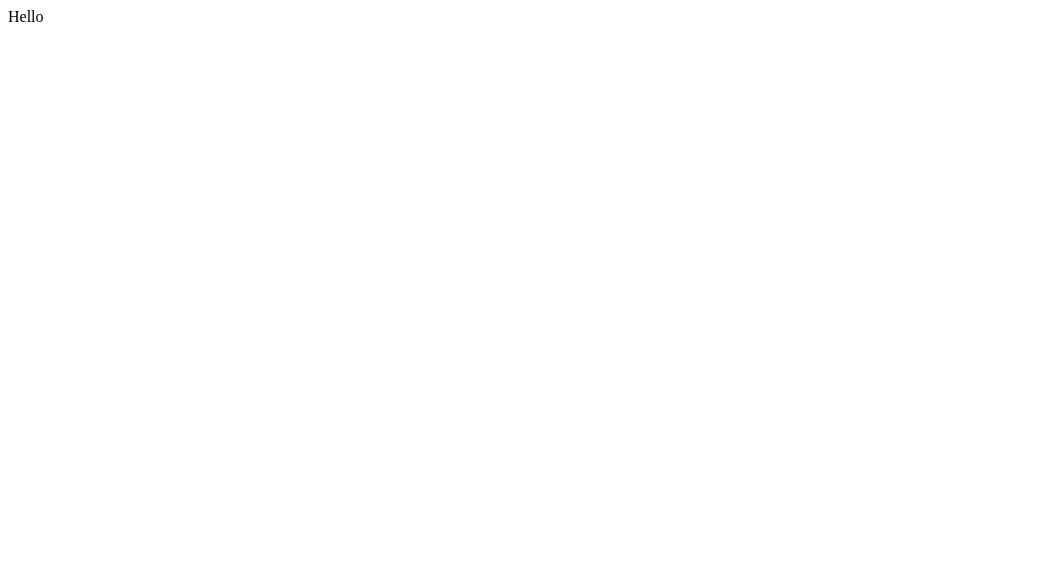
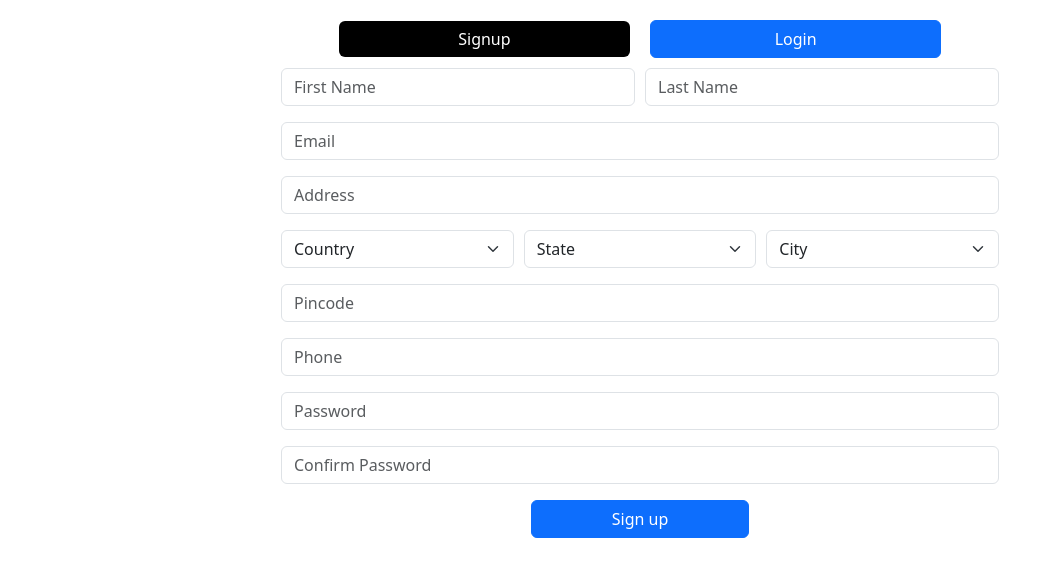
Before and after one commit to meghasharma0/shopping-cart-app, a React (Create React App) app: page / in a window 1280 px wide. Shown: the top 576 px of the page, without its empty margins (0-1054 px from the left). Built offline with nearby package versions, Linux system fonts and the light colour scheme.

Commit message:
signup and login page

```diff
--- a/public/index.html
+++ b/public/index.html
@@ -9,9 +9,15 @@
       content="Web site created using create-react-app"
     />
     <title>React App</title>
+
+    <!-- BOOTSTRAP CSS LINK -->
+    <link href="https://cdn.jsdelivr.net/npm/bootstrap@5.3.2/dist/css/bootstrap.min.css" rel="stylesheet" integrity="sha384-T3c6CoIi6uLrA9TneNEoa7RxnatzjcDSCmG1MXxSR1GAsXEV/Dwwykc2MPK8M2HN" crossorigin="anonymous">
   </head>
   <body>
     <noscript>You need to enable JavaScript to run this app.</noscript>
     <div id="root"></div>
+
+    <!-- BOOTSTRAP JS LINK -->
+    <script src="https://cdn.jsdelivr.net/npm/bootstrap@5.3.2/dist/js/bootstrap.bundle.min.js" integrity="sha384-C6RzsynM9kWDrMNeT87bh95OGNyZPhcTNXj1NW7RuBCsyN/o0jlpcV8Qyq46cDfL" crossorigin="anonymous"></script>
   </body>
 </html>
--- a/src/App.css
+++ b/src/App.css
@@ -1,38 +1,28 @@
-.App {
-  text-align: center;
+*{
+  margin: 0;
+  padding: 0;
+  box-sizing: border-box;
 }
 
-.App-logo {
-  height: 40vmin;
-  pointer-events: none;
+/* LOGIN-SIGNUP (PAGE) */
+.ls_container{
+  width: 60%;
+  margin: auto;
+  padding: 20px;
+  height: fit-content;
+}
+.ls_btn{
+  width: 40%;
+  margin: 0 10px 10px;
 }
 
-@media (prefers-reduced-motion: no-preference) {
-  .App-logo {
-    animation: App-logo-spin infinite 20s linear;
-  }
+/* SIGN UP CSS (PAGE) */
+.signup_container > form > div{
+  display: flex;
 }
-
-.App-header {
-  background-color: #282c34;
-  min-height: 100vh;
-  display: flex;
-  flex-direction: column;
-  align-items: center;
-  justify-content: center;
-  font-size: calc(10px + 2vmin);
-  color: white;
+input, select{
+  margin: 0 5px;
 }
-
-.App-link {
-  color: #61dafb;
+.signup_btn{
+  width: 30%;
 }
-
-@keyframes App-logo-spin {
-  from {
-    transform: rotate(0deg);
-  }
-  to {
-    transform: rotate(360deg);
-  }
-}
--- a/src/App.js
+++ b/src/App.js
@@ -1,11 +1,12 @@
 import './App.css';
 import React from 'react'
+import LoginSignup from './Pages/LoginSignup';
 
 const App = () => {
   return (
-    <div>
-      Hello
-    </div>
+    <>
+      <LoginSignup />
+    </>
   )
 }
 
--- /dev/null
+++ b/src/Pages/Login.js
@@ -0,0 +1,20 @@
+import React from 'react'
+
+const Login = () => {
+  return (
+    <div className='signup_container'>
+      <form>
+        <div className="mb-3">
+            <input type="email" className="form-control" placeholder='Email' required />
+        </div>
+        <div className="mb-3">
+            <input type="password" className="form-control" placeholder='Password' required />
+        </div>
+        <center><a href="/">Forgotten password</a></center>
+        <center><button className='btn btn-primary mt-2 signup_btn'>Login</button></center>
+      </form>
+    </div>
+  )
+}
+
+export default Login
--- /dev/null
+++ b/src/Pages/LoginSignup.js
@@ -0,0 +1,36 @@
+import React, { useState } from 'react'
+import Signup from './Signup'
+import Login from './Login';
+
+const LoginSignup = () => {
+
+    const styleObj = {
+        background: "black", color: "#fff", border: "none"
+    }
+    const [state, changeState] = useState(<Signup />);
+    const [loginBtnStyle, setLoginBtnStyle] = useState({});
+    const [signupBtnStyle, setSignupBtnStyle] = useState(styleObj);
+
+    const handleLoginClick = () => {
+        changeState(<Login />)
+        setLoginBtnStyle(styleObj);
+        setSignupBtnStyle({});
+    }
+    const handleSignupClick = () => {
+        changeState(<Signup />)
+        setSignupBtnStyle(styleObj);
+        setLoginBtnStyle({});
+    }
+
+  return (
+    <div className='ls_container'>
+        <center>
+            <button className='btn btn-primary ls_btn' onClick={handleSignupClick} style={signupBtnStyle}>Signup</button>
+            <button className='btn btn-primary ls_btn' onClick={handleLoginClick} style={loginBtnStyle}>Login</button>
+        </center>
+        <div>{state}</div>
+    </div>
+  )
+}
+
+export default LoginSignup
--- /dev/null
+++ b/src/Pages/Signup.js
@@ -0,0 +1,56 @@
+import React from 'react'
+
+const Signup = () => {
+
+  return (
+    <div className='signup_container'>
+    <form>
+        <div className="mb-3">
+            <input type="text" className="form-control" placeholder='First Name' required/>
+            <input type="text" className="form-control" placeholder='Last Name'/>
+        </div>
+        <div className="mb-3">
+            <input type="email" className="form-control" placeholder='Email' required />
+        </div>
+        <div className="mb-3">
+            <input type="text" className="form-control" placeholder='Address' required />
+        </div>
+        <div className="mb-3">
+            <select className="form-select" required>
+                <option defaultValue={"Country"}>Country</option>
+                <option value="1">One</option>
+                <option value="2">Two</option>
+                <option value="3">Three</option>
+            </select>
+            <select className="form-select" required>
+                <option defaultValue={"Country"}>State</option>
+                <option value="1">One</option>
+                <option value="2">Two</option>
+                <option value="3">Three</option>
+            </select>
+            <select className="form-select" required>
+                <option defaultValue={"Country"}>City</option>
+                <option value="1">One</option>
+                <option value="2">Two</option>
+                <option value="3">Three</option>
+            </select>
+        </div>
+        <div className="mb-3">
+            <input type="text" className="form-control" placeholder='Pincode' required/>
+        </div>
+        <div className="mb-3">
+            <input type="text" className="form-control" placeholder='Phone' required/>
+        </div>
+        <div className="mb-3">
+            <input type="password" className="form-control" placeholder='Password'/>
+        </div>
+        <div className="mb-3">
+            <input type="password" className="form-control" placeholder='Confirm Password'/>
+        </div>
+        <center><button className='btn btn-primary signup_btn'>Sign up</button></center>
+    </form>
+    </div>
+  )
+}
+
+export default Signup
```
Also changed, not shown: src/Pages/CartPage.js (added, +11 -0 lines), 2 other files (tests, documents, lock files or other folders).
